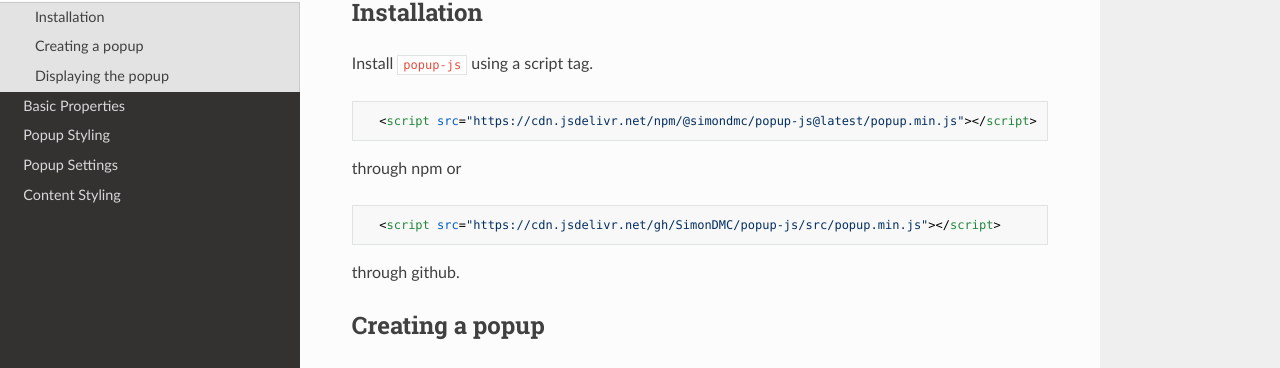
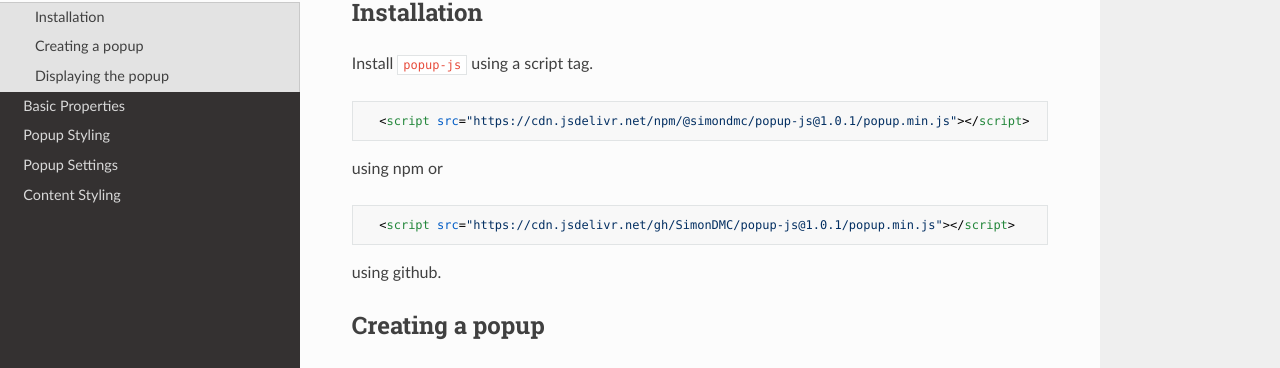
Before and after one commit to SimonDMC/popup-docs, an MkDocs documentation site: the page built from docs/usage.md, in a window 1280 px wide and 900 px high. Shown: the part 164-532 px from the top of the window. Built offline with MkDocs 1.6.1, drawn with Linux system fonts in a browser that asks for light colours; nearby versions of some CDN libraries.

Commit message:
Fix download links

````diff
--- a/docs/usage.md
+++ b/docs/usage.md
@@ -7,13 +7,13 @@ Installation
 Install `popup-js` using a script tag.
 
 ```html
-  <script src="https://cdn.jsdelivr.net/npm/@simondmc/popup-js@latest/popup.min.js"></script>
+  <script src="https://cdn.jsdelivr.net/npm/@simondmc/popup-js@1.0.1/popup.min.js"></script>
 ```
-through npm or
+using npm or
 ```html
-  <script src="https://cdn.jsdelivr.net/gh/SimonDMC/popup-js/src/popup.min.js"></script>
+  <script src="https://cdn.jsdelivr.net/gh/SimonDMC/popup-js@1.0.1/popup.min.js"></script>
 ```
-through github.
+using github.
 
 Creating a popup
 ----------------
````
